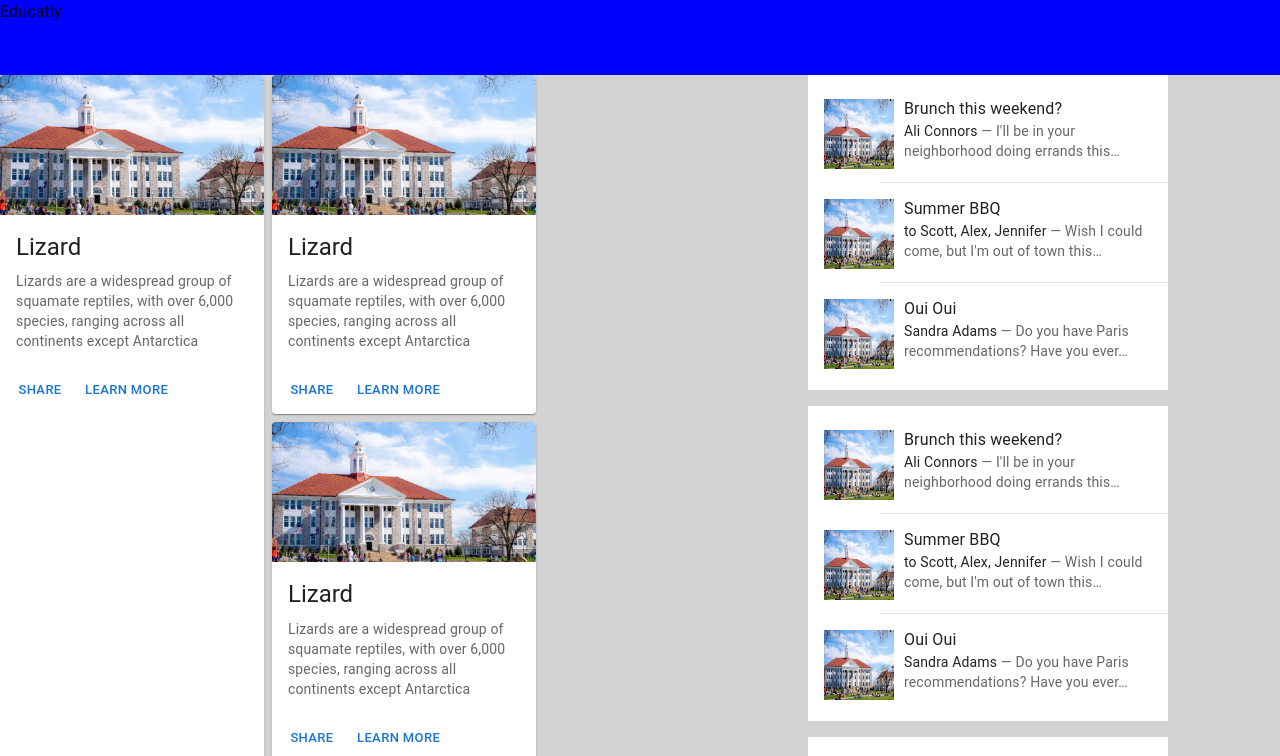
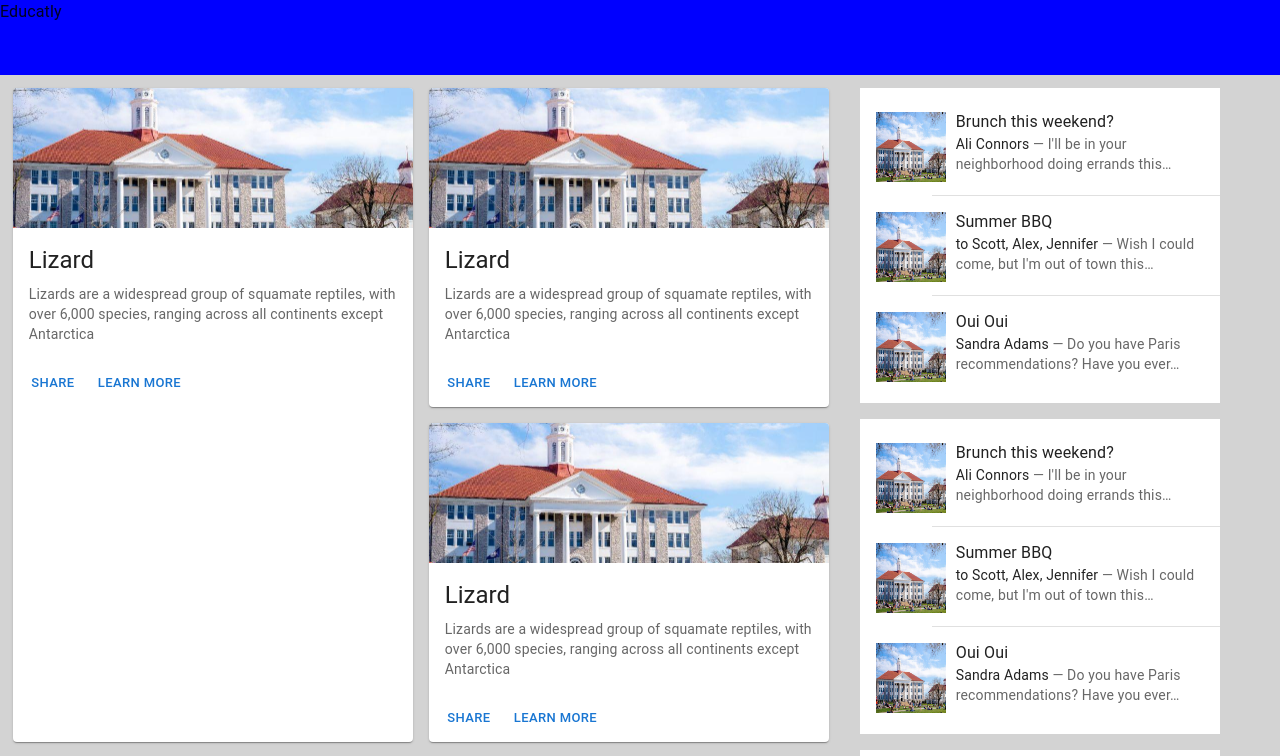
Before and after one commit to amrelshehaly/daily-news, a Next.js app: page / in a window 1280 px wide. Shown: the top 756 px of the page. Built offline with nearby package versions, Linux system fonts and the light colour scheme.

Commit message:
fixing item grid beside each other

```diff
--- a/src/components/editor-picks/index.tsx
+++ b/src/components/editor-picks/index.tsx
@@ -14,7 +14,7 @@ import uni from '../../../public/images/uni.jpg'
 
 const Editorpicks = () => {
   return (
-    <List sx={{ width: '100%', maxWidth: '350px', bgcolor: 'background.paper' }}>
+    <List sx={{ width: '100%', bgcolor: 'background.paper' }}>
       <ListItem alignItems="flex-start">
         <ListItemAvatar sx={{marginRight:'10px'}}>
             <Image src={uni}   width='70px' height='70px'  />
--- a/src/components/home/index.tsx
+++ b/src/components/home/index.tsx
@@ -14,9 +14,9 @@ const uni = '../../images/uni.jpg'
 
 const Home = () => {
   return (
-    <Grid container spacing={1}>
-      <Grid item sm={6} md={5} lg={4} xl={3} xs={12}>
-        <Card sx={{ maxWidth: 400, width:'100%', height:'100%' }}>
+    <Grid container spacing={2}>
+      <Grid item sm={6} md={6} lg='auto'  xs={12}>
+        <Card sx={{ maxWidth: 400, width:'100%', height:'100%', margin: '0 auto' }}>
           <CardMedia
             component="img"
             alt="green iguana"
@@ -38,10 +38,10 @@ const Home = () => {
           </CardActions>
         </Card>
       </Grid>
-      <Grid item sm={6} md={5} lg={4} xl={3} xs={12}>
-        <Grid container direction='column' spacing={1}>
+      <Grid item sm={6} md={6} lg='auto' xs={12}>
+        <Grid container direction='column' spacing={2}>
           <Grid item xs={6}>
-            <Card sx={{ maxWidth: 400, width:'100%' }}>
+            <Card sx={{ maxWidth: 400, width:'100%', margin: '0 auto' }}>
               <CardMedia
                 component="img"
                 alt="green iguana"
@@ -64,7 +64,7 @@ const Home = () => {
             </Card>
           </Grid>
           <Grid item xs={6}>
-            <Card sx={{maxWidth: 400, width:'100%' }}>
+            <Card sx={{maxWidth: 400, width:'100%', margin: '0 auto' }}>
               <CardMedia
                 component="img"
                 alt="green iguana"
--- a/src/components/layout/index.tsx
+++ b/src/components/layout/index.tsx
@@ -16,7 +16,7 @@ const Layout:FC<Props> = ({children}) => {
                 </Typography>
             </Box>
         </Box>
-        <Box>
+        <Box sx={{padding:'1%'}}>
             {children}
         </Box>
     </Box>
--- a/src/module/main-section/index.tsx
+++ b/src/module/main-section/index.tsx
@@ -5,11 +5,11 @@ import News from '../news-section'
 
 const Main = () => {
   return (
-    <Grid container>
-        <Grid item>
+    <Grid container spacing={2} justifyContent="center">
+        <Grid item sm={8}>
             <News />
         </Grid>
-        <Grid item>
+        <Grid item sm={4}>
             <HotNews />
         </Grid>
     </Grid>
--- a/src/module/news-section/index.tsx
+++ b/src/module/news-section/index.tsx
@@ -5,7 +5,7 @@ import Editorpicks from '../../components/editor-picks'
 
 const News = () => {
   return (
-    <Grid container direction='column'>
+    <Grid container spacing={2} direction='column' justifyContent='center'>
         <Grid item>
             <Home />
         </Grid>
```
